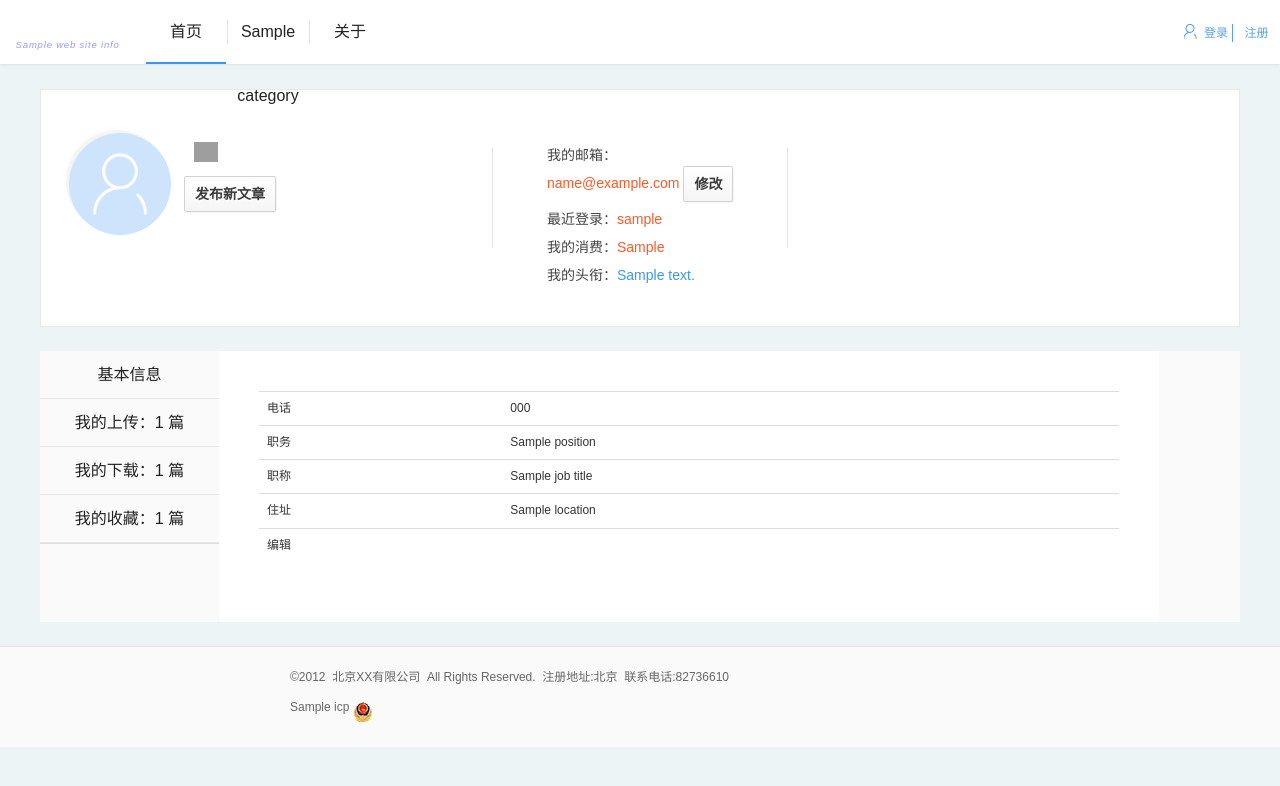
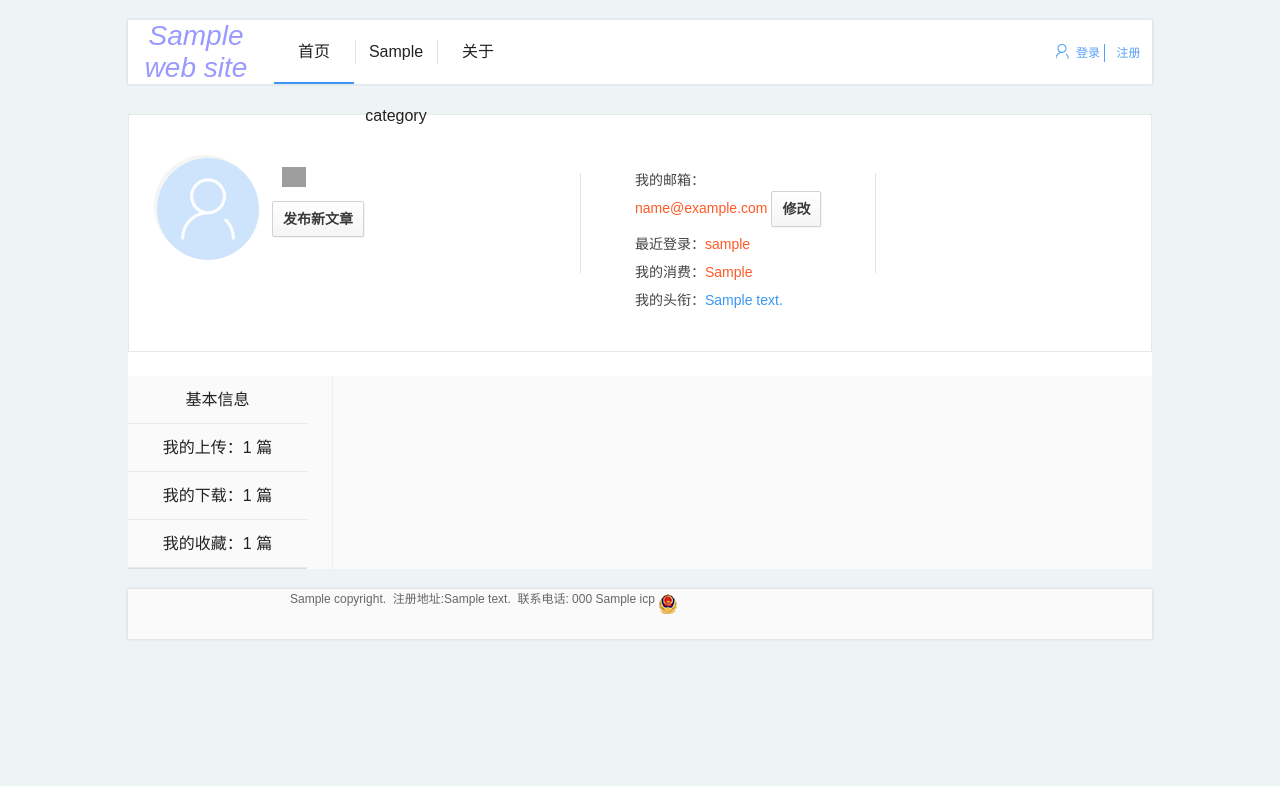
Before and after one commit to lj2tj/SimpleBlog, a Django app: template blog/templates/User/usercenter.html in a window 1280 px wide. Shown: the top 786 px of the page. Run offline with Django 3.2, Linux system fonts and the light colour scheme; the template is opened without the code that fills it: most values are stand-ins (such as "Sample title", 1, 10 or a date in 2020); some libraries are stand-ins or nearby versions; grey boxes are pictures that could not be loaded.

Commit message:
Update style

```diff
--- a/PrepareWebSite.sql
+++ b/PrepareWebSite.sql
@@ -2,6 +2,9 @@ use myblog;
 
 insert into blog_appsettings (`name`, `value`, `comment`) values('WebSiteName','YourWebSiteName','YourWebSiteDescription');
 insert into blog_appsettings (`name`, `value`, `comment`) values('ICP','京ICP证1234567号','备案');
+insert into blog_appsettings (`name`, `value`, `comment`) values('Copyright','&copyright; 2017','版权');
+insert into blog_appsettings (`name`, `value`, `comment`) values('Address','北京市东城区','公司地址');
+insert into blog_appsettings (`name`, `value`, `comment`) values('Phone','400-800-600','公司电话');
 
 insert into blog_trademode (mode, description) values('WeChat', '微信');
 insert into blog_trademode (mode, description) values('ZhiFuBao', '支付宝');
--- a/blog/static/blog/css/footer.css
+++ b/blog/static/blog/css/footer.css
@@ -1,4 +1,4 @@
-.bottom{ width:100%; margin-top:24px; background:#FAFAFA; border-top:1px solid #E3E3E3; padding-bottom:20px; }
+.bottom{ width:80%; margin:20px auto 0px auto; background:#FAFAFA; box-shadow: 0px 0px 3px #CCC; padding-bottom:20px; }
 .bottomboxd{ margin: 20px auto 0; text-align:center; width:700px;}
 .bottomboxd p{ color:#666; font-size:12px; height:20px; line-height:20px; text-align:left;}
 .bottomboxd p a{ color:#666;}
--- a/blog/static/blog/css/header.css
+++ b/blog/static/blog/css/header.css
@@ -1,8 +1,7 @@
 /*header区域*/
-.headbox{width: 100%; height: 64px; box-shadow: 0px 0px 3px #CCC; background: #FFF;}
-.headerbox{width:1200px;height:64px; position: relative; margin: auto;}
+.headbox{width:80%; margin:20px auto 0px auto; height: 64px; box-shadow: 0px 0px 3px #CCC; background: #FFF;}
 .logo{ display: block; overflow: hidden; width: 136px; height: 64px; float: left;}
-.logo em{ font-size: 12px; -webkit-transform:scale(0.795);transform:scale(0.795); height: 12px; width: 120%; display: block; margin-top: 38px; margin-left: -10%; text-align: center; color: rgba(128, 128, 255, 0.8); font-weight: 500; letter-spacing: 1px;}
+.logo em{ font-size: 28px; display: block; text-align: center; color: rgba(128, 128, 255, 0.8);}
 .bannerbtn{ width: 420px; height: 64px; position: relative; float: left; margin-left: 10px;}
 
 .bannerbtn a {
--- a/blog/static/blog/css/user_center.css
+++ b/blog/static/blog/css/user_center.css
@@ -1,4 +1,4 @@
-.personalinfo{ width:1200px; background:#fff; border:1px solid #E8E8E8; padding:40px 25px; margin:25px auto 0;}
+.personalinfo{ background:#fff; border:1px solid #E8E8E8; padding:40px 25px; margin:25px auto 0;}
 .personalinfo em{ width:1px; height:100px; background:#E3E3E3; margin:18px 54px 0 54px; display:block; float:left;}
 
 
@@ -29,15 +29,15 @@
 .briefleftbox .briefwit h4 span.V9{ background-position:-376px -303px;}
 .briefleftbox .briefwit h4 span.V10{ background-position:-376px -337px;}
 
-.personal{ width:1200px; margin:24px auto 0; background:#fafafa;}
-.personalleft{ width:179px; background:#fafafa; float:left; height:100%; border-right:1px solid #eee;}
+.personal{ margin:24px auto 0; background:#fafafa;}
+.personalleft{ width:20%; background:#fafafa; float:left; height:100%; border-right:1px solid #eee;}
 .listbox{ width:179px; min-height:48px;}
 .listbox a{ height:48px; line-height:48px; background:#fafafa; display:block; width:179px; text-align:center; font-size:16px; color:#212121; border-bottom:1px solid #E8E8E8;}
 .listbox a:hover{ color:#3B97F6; background:#fff;}
 .listbox a.on{color:#3B97F6; background:#fff;  border-right:1px solid #fff;}
 
 
-.personalright{ width:940px; padding:40px; background:#fff; float:left; height:auto; position:relative;}
+.personalright{ margin-left: 5px; width: 74%; background:#fff; float:left; height:auto; position:relative;}
 
 
 .tipsboxalert{ width:100px; left:5%; top:18px; z-index:100; display:none}
--- a/blog/templates/User/usercenter.html
+++ b/blog/templates/User/usercenter.html
@@ -41,6 +41,8 @@
         $('#EmailDisplay').hide();
     }
 </script>
+
+<div id="main">
 
 <div class="personalinfo">
 	<div class="briefleftbox">
@@ -103,7 +105,7 @@
         </div>
     </div>
     <div class="personalright tab-content" id="personalright">
-        <div class="tab-pane fade in active" id="basic">
+        <div class="tab-pane fade" id="basic">
             <table class="table table-responsive" id="tblUserProfile">
                 <tbody>
                     <tr>
@@ -179,6 +181,8 @@
     <div class="clear"></div>
 </div>
 
+</div>
+
 <script type="text/javascript">
 var columns = [{
                 field: 'title',
@@ -214,6 +218,9 @@ var columns = [{
             },];
 
 var purchased_columns = [{
+            field: 'article',
+            title: '编号'
+        },{
             field: 'article__title',
             searchable: true,
             sortable: true,
@@ -230,16 +237,12 @@ var columns = [{
             field: 'download_time',
             sortable: true,
             title: '购买时间'
-            }, {
-                field: 'mode',
-                sortable: true,
-                title: '交易方式'
         },];
 
 $(function () {
-    showArticles("#myUploadedArticles", "/GetArticles/upload", columns);
-    showArticles("#myPurchasedArticles", "/GetArticles/purchase", purchased_columns);
-    showArticles("#myLikedArticles", "/GetArticles/like", columns);
+    showArticles("#myUploadedArticles", "/GetArticles/upload", "id", columns);
+    showArticles("#myPurchasedArticles", "/GetArticles/purchase", "article", purchased_columns);
+    showArticles("#myLikedArticles", "/GetArticles/like", "id", columns);
 });
 
 function editUserProfile(){
--- a/blog/templates/base.html
+++ b/blog/templates/base.html
@@ -29,12 +29,12 @@
             }
         }
 
-        function showArticles(table_id, url, columns){
-            var oTable = new TableInit(table_id, url, columns);
+        function showArticles(table_id, url, id, columns){
+            var oTable = new TableInit(table_id, url, id, columns);
             oTable.Init();
         }
 
-        var TableInit = function (table_id, url, columns) {
+        var TableInit = function (table_id, url, id, columns) {
             var oTableInit = new Object();
             //Initialize Table
             oTableInit.Init = function () {
@@ -59,7 +59,7 @@
                     minimumCountColumns: 2,             //最少允许的列数
                     clickToSelect: true,                //是否启用点击选中行
                     height: 500,                        //行高，如果没有设置height属性，表格自动根据记录条数觉得表格高度
-                    uniqueId: "id",                     //每一行的唯一标识，一般为主键列
+                    uniqueId: id,                     //每一行的唯一标识，一般为主键列
                     showToggle:false,                    //是否显示详细视图和列表视图的切换按钮
                     cardView: false,                    //是否显示详细视图
                     detailView: false,                  //是否显示父子表
@@ -134,8 +134,8 @@
 
 <div class="bottom">
     <div class="bottomboxd">
-        <p>©2012&nbsp;&nbsp;北京XX有限公司&nbsp;&nbsp;All Rights Reserved.&nbsp;&nbsp;注册地址:北京&nbsp;&nbsp;联系电话:82736610</p>
         <p>
+            {{ WebSiteInfo.Copyright }}.&nbsp;&nbsp;注册地址:{{ WebSiteInfo.Address }}&nbsp;&nbsp;联系电话: {{ WebSiteInfo.Phone }}
             <a target="_blank" href="http://www.miitbeian.gov.cn/" rel="nofollow">{{ WebSiteInfo.ICP }}</a>
             <a href="#" rel="nofollow" target="_blank">
                 <img alt="备案" src="{% static 'blog/img/gongan.png' %}" />
--- a/blog/templates/blog/index_summary.html
+++ b/blog/templates/blog/index_summary.html
@@ -45,7 +45,7 @@ var columns = [{
     {% if display == 'l' %} {% comment %} display as list {% endcomment %}
         <table id="articleLiatTabble" class="table-responsive"></table>
         <script type="text/javascript">
-            showArticles("#articleLiatTabble", "/GetArticles/all", columns);
+            showArticles("#articleLiatTabble", "/GetArticles/all", "id", columns);
             $('#articleLiatTabble').on('onDblClickRow.bs.table', function (e, arg1, arg2) {
                 alert(arg1)
             });
```
Also changed, not shown: blog/templates/user/usercenter.html (+11 -8 lines), blog/views.py (+23 -6 lines). Lines whose indentation alone changed are shown as unchanged.
